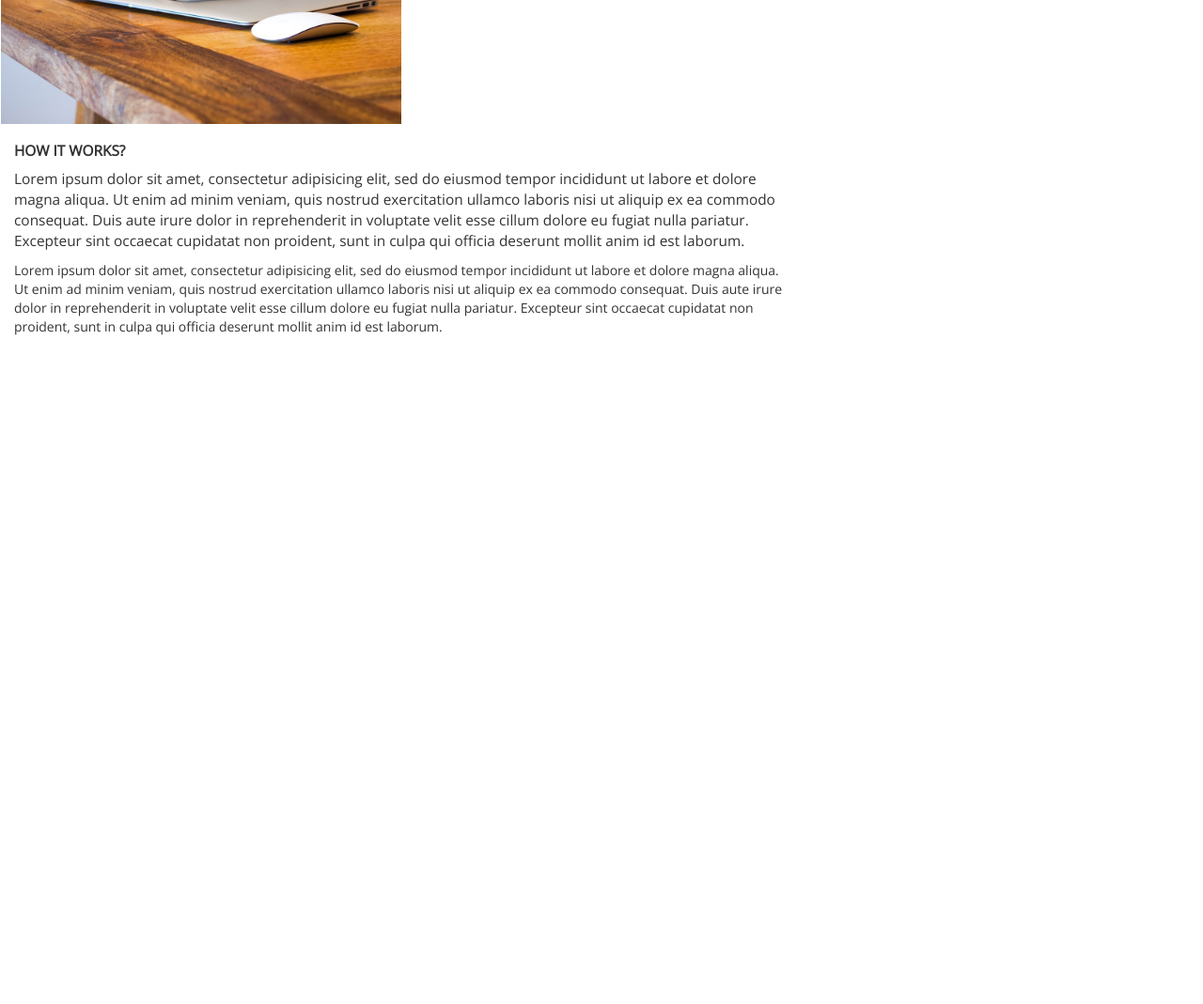
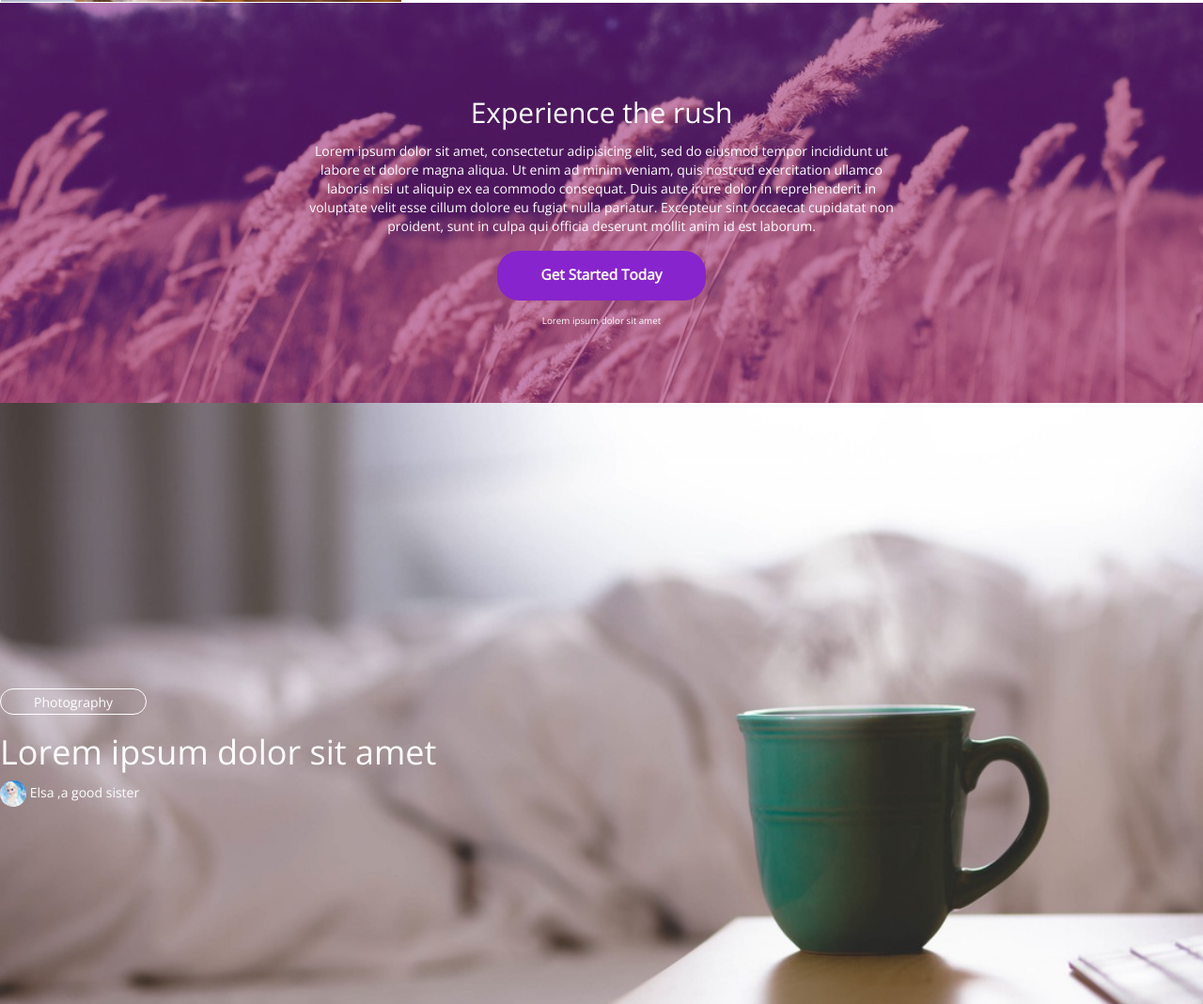
Before and after one commit to sahitigo/psd2html, a website: page index.html in a window 1280 px wide. Shown: the part 2167-3236 px from the top of the page at 94% size. Before the commit the page ends 2535 px from the top, so only its background shows below. Drawn offline with nearby package versions, Linux system fonts and the light colour scheme.

Commit message:
Services PSD

```diff
--- a/Gruntfile.js
+++ b/Gruntfile.js
@@ -6,7 +6,8 @@ module.exports=function(grunt){
           'assets/stylesheets/src/common.css': 'assets/stylesheets/src/common.scss',
           'assets/stylesheets/src/land.css': 'assets/stylesheets/src/land.scss',
           'assets/stylesheets/src/about.css': 'assets/stylesheets/src/about.scss',
-          'assets/stylesheets/src/howitworks.css': 'assets/stylesheets/src/howitworks.scss'       // 'destination': 'source'
+          'assets/stylesheets/src/howitworks.css': 'assets/stylesheets/src/howitworks.scss',
+          'assets/stylesheets/src/services.css': 'assets/stylesheets/src/services.scss'       // 'destination': 'source'
         }
       }
     },
@@ -30,7 +31,8 @@ module.exports=function(grunt){
               'assets/stylesheets/src/common.css',
               'assets/stylesheets/src/land.css',
               'assets/stylesheets/src/about.css',
-              'assets/stylesheets/src/howitworks.css'
+              'assets/stylesheets/src/howitworks.css',
+              'assets/stylesheets/src/services.css'
             ]
        }
       }
--- a/assets/stylesheets/src/howitworks.scss
+++ b/assets/stylesheets/src/howitworks.scss
@@ -17,3 +17,38 @@
 		font-size:1.1em;
 	}
 }
+#howitworksaction{
+	background-image: url('../images/barley.jpg');
+    background-size:cover;
+    background-position:50% 50%;
+    background-repeat:no-repeat;
+    color:#FFF;
+    text-align:center;
+    padding: 10vh 0px;
+    .action-container{
+    	background-color:#88099f ;
+    }
+    h2{
+		margin-bottom: 0.5em;
+	}
+	p{
+		max-width: 50vw;
+		margin: 0 auto;
+	}
+	 a {
+        font-size: 1.1em;
+        padding: 1em 3em;
+        border-radius: 1.5em;
+        font-weight: bold;
+        margin:1em 0;
+        display: inline-block;
+        &, &:hover {
+            background-color: #8724CD;
+            color: #FFF;
+            text-decoration: none;
+        }
+    }
+    .meta-info{
+    	font-size:0.7em;
+    }
+}
--- /dev/null
+++ b/assets/stylesheets/src/services.scss
@@ -0,0 +1,28 @@
+#services{
+background-image: url('../images/coffee.jpeg');
+background-repeat: no-repeat;
+background-size: cover;
+background-position: 50% 70% ;
+height: 80vh;
+padding:38vh 0;
+color: rgb(255,255,255);
+}
+.services_container{
+	margin-top: 20px;
+}
+.tag{
+	border:1px solid #FFF;
+	height: 2em;
+	line-height: 2em;
+	padding: 0 2.5em;
+	border-radius: 1em;
+	display: inline-block;
+
+}
+.author{
+	img{
+		height: 2em;
+		width:2em;
+		border-radius: 50%;
+	}
+}
--- a/index.html
+++ b/index.html
@@ -43,8 +43,8 @@
 
           <ul class="nav navbar-nav navbar-right">
             <li><a href="#about">About</a></li>
-            <li><a href="#">How it works</a></li>
-            <li><a href="#">Services</a></li>
+            <li><a href="#howitworks">How it works</a></li>
+            <li><a href="#services">Services</a></li>
             <li><a href="#">FAQ</a></li>
             <li><a href="#">Contact</a></li>
           </ul>
@@ -92,12 +92,6 @@
               consequat. Duis aute irure dolor in reprehenderit in voluptate velit esse
               cillum dolore eu fugiat nulla pariatur. Excepteur sint occaecat cupidatat non
               proident, sunt in culpa qui officia deserunt mollit anim id est laborum.</p>
-              <p>Lorem ipsum dolor sit amet, consectetur adipisicing elit, sed do eiusmod
-                tempor incididunt ut labore et dolore magna aliqua. Ut enim ad minim veniam,
-                quis nostrud exercitation ullamco laboris nisi ut aliquip ex ea commodo
-                consequat. Duis aute irure dolor in reprehenderit in voluptate velit esse
-                cillum dolore eu fugiat nulla pariatur. Excepteur sint occaecat cupidatat non
-                proident, sunt in culpa qui officia deserunt mollit anim id est laborum.   </p>
             </div>
           </div>
           <div class="row">
@@ -139,7 +133,7 @@
                       <div class="col-sm-4 hidden-xs img-container">
                         <img src="assets/images/mac-glasses.JPG" alt="howitworks">
                       </div>
-                      </div>
+
 
                       <div class="col-sm-8">
                        <h3>How it works?</h3>
@@ -162,6 +156,30 @@
                     </div>
                   </div>
                 </div>
+              </div>
+            </section>
+            <section id="howitworksaction">
+            <div class="container action-container"></div>
+            <h2>Experience the rush</h2>
+              <p>Lorem ipsum dolor sit amet, consectetur adipisicing elit, sed do eiusmod
+                tempor incididunt ut labore et dolore magna aliqua. Ut enim ad minim veniam,
+                quis nostrud exercitation ullamco laboris nisi ut aliquip ex ea commodo
+                consequat. Duis aute irure dolor in reprehenderit in voluptate velit esse
+                cillum dolore eu fugiat nulla pariatur. Excepteur sint occaecat cupidatat non
+                proident, sunt in culpa qui officia deserunt mollit anim id est laborum.
+              </p>
+              <a href="#">Get Started Today</a>
+              <div class="meta-info">Lorem ipsum dolor sit amet</div>
+            </section>
+            <section id="services">
+            <div class="service_container">
+              <div class="tag">Photography</div>
+              <h1>Lorem ipsum dolor sit amet</h1>
+              <div class="author">
+                <img src="assets/images/elsa1.jpg">
+                <span>Elsa ,a good sister</span>
+              </div>
+              </div>
             </section>
           </body>
           </html>
```
Also changed, not shown: assets/images/barley.jpg (added), assets/images/coffee.jpeg (added), assets/images/elsa1.jpg (added), assets/stylesheets/app.min.css, assets/stylesheets/src/howitworks.css, assets/stylesheets/src/services.css (added), 2 other files. Lines whose indentation alone changed are shown as unchanged.
